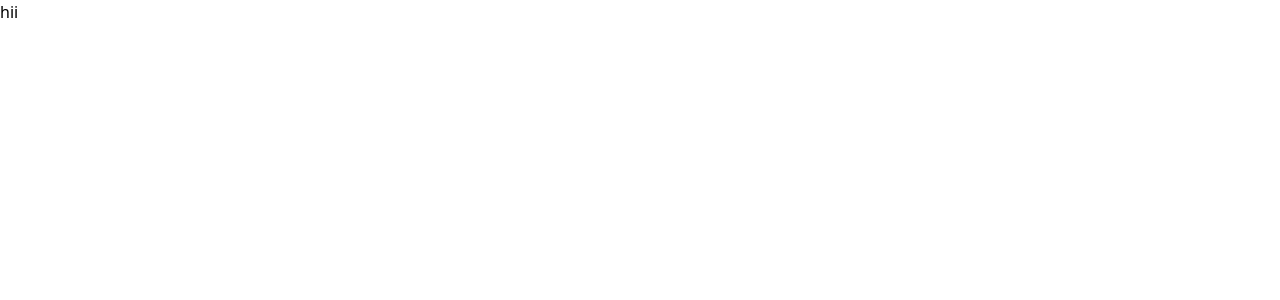
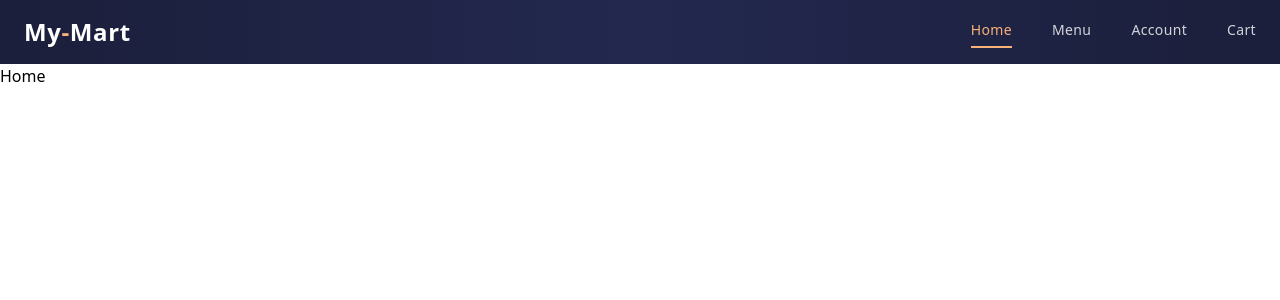
Before and after one commit to sartaza123/My-Cart---React-App, a React (Vite) app in the folder my_mart/: page / in a window 1280 px wide. Shown: the top 300 px of the page. Built offline with nearby package versions, Linux system fonts and the light colour scheme.

Commit message:
Header is created with working navigation using react-router-dom to all pages

```diff
--- a/my_mart/src/App.jsx
+++ b/my_mart/src/App.jsx
@@ -1,9 +1,14 @@
-function App() {
+// src/App.jsx
+import { Outlet } from "react-router-dom";
+import Header from "./components/Header";
+
+const App = () => {
   return (
     <>
-      <h1>hii</h1>
+      <Header />
+      <Outlet />
     </>
   );
-}
+};
 
 export default App;
--- /dev/null
+++ b/my_mart/src/Pages/Menu.jsx
@@ -0,0 +1,8 @@
+function Menu() {
+  return (
+    <>
+      <h1>Menu</h1>
+    </>
+  );
+}
+export default Menu;
--- a/my_mart/src/Pages/More.jsx
+++ /dev/null
@@ -1,8 +0,0 @@
-function More() {
-  return (
-    <>
-      <h1>More</h1>
-    </>
-  );
-}
-export default More;
--- /dev/null
+++ b/my_mart/src/components/Header.jsx
@@ -0,0 +1,50 @@
+// src/components/Header.jsx
+import { NavLink } from "react-router-dom";
+
+const Header = () => {
+  const linkStyle = ({ isActive }) =>
+    `
+    relative pb-1 text-sm font-medium tracking-wide
+    transition-colors duration-300
+    ${
+      isActive
+        ? "text-[#f9b17a] after:w-full"
+        : "text-white/80 hover:text-white after:w-0"
+    }
+    after:content-[''] after:absolute after:left-0 after:-bottom-1
+    after:h-[2px] after:bg-[#f9b17a]
+    after:transition-all after:duration-300
+  `;
+
+  return (
+    <header className="sticky top-0 z-50 bg-gradient-to-r from-[#1b1f3b] via-[#23284f] to-[#1b1f3b]">
+      <div className="max-w-7xl mx-auto px-6 py-4 flex items-center justify-between">
+        {/* Brand */}
+        <h1 className="text-2xl font-semibold tracking-wide text-white">
+          My<span className="text-[#f9b17a]">-</span>Mart
+        </h1>
+
+        {/* Navigation */}
+        <nav className="flex gap-10">
+          <NavLink to="/" className={linkStyle}>
+            Home
+          </NavLink>
+
+          <NavLink to="/menu" className={linkStyle}>
+            Menu
+          </NavLink>
+
+          <NavLink to="/account" className={linkStyle}>
+            Account
+          </NavLink>
+
+          <NavLink to="/cart" className={linkStyle}>
+            Cart
+          </NavLink>
+        </nav>
+      </div>
+    </header>
+  );
+};
+
+export default Header;
--- a/my_mart/src/main.jsx
+++ b/my_mart/src/main.jsx
@@ -1,10 +1,31 @@
-import { StrictMode } from "react";
+// src/main.jsx
+import React from "react";
 import { createRoot } from "react-dom/client";
+import { createBrowserRouter, RouterProvider } from "react-router-dom";
+
+import App from "./App";
+import Home from "./pages/Home";
+import Account from "./pages/Account";
+import Menu from "./pages/Menu";
+import Cart from "./pages/Cart";
+
 import "./index.css";
-import App from "./App.jsx";
+
+const router = createBrowserRouter([
+  {
+    path: "/",
+    element: <App />,
+    children: [
+      { index: true, element: <Home /> },
+      { path: "account", element: <Account /> },
+      { path: "menu", element: <Menu /> },
+      { path: "cart", element: <Cart /> },
+    ],
+  },
+]);
 
 createRoot(document.getElementById("root")).render(
-  <StrictMode>
-    <App />
-  </StrictMode>,
+  <React.StrictMode>
+    <RouterProvider router={router} />
+  </React.StrictMode>,
 );
```
